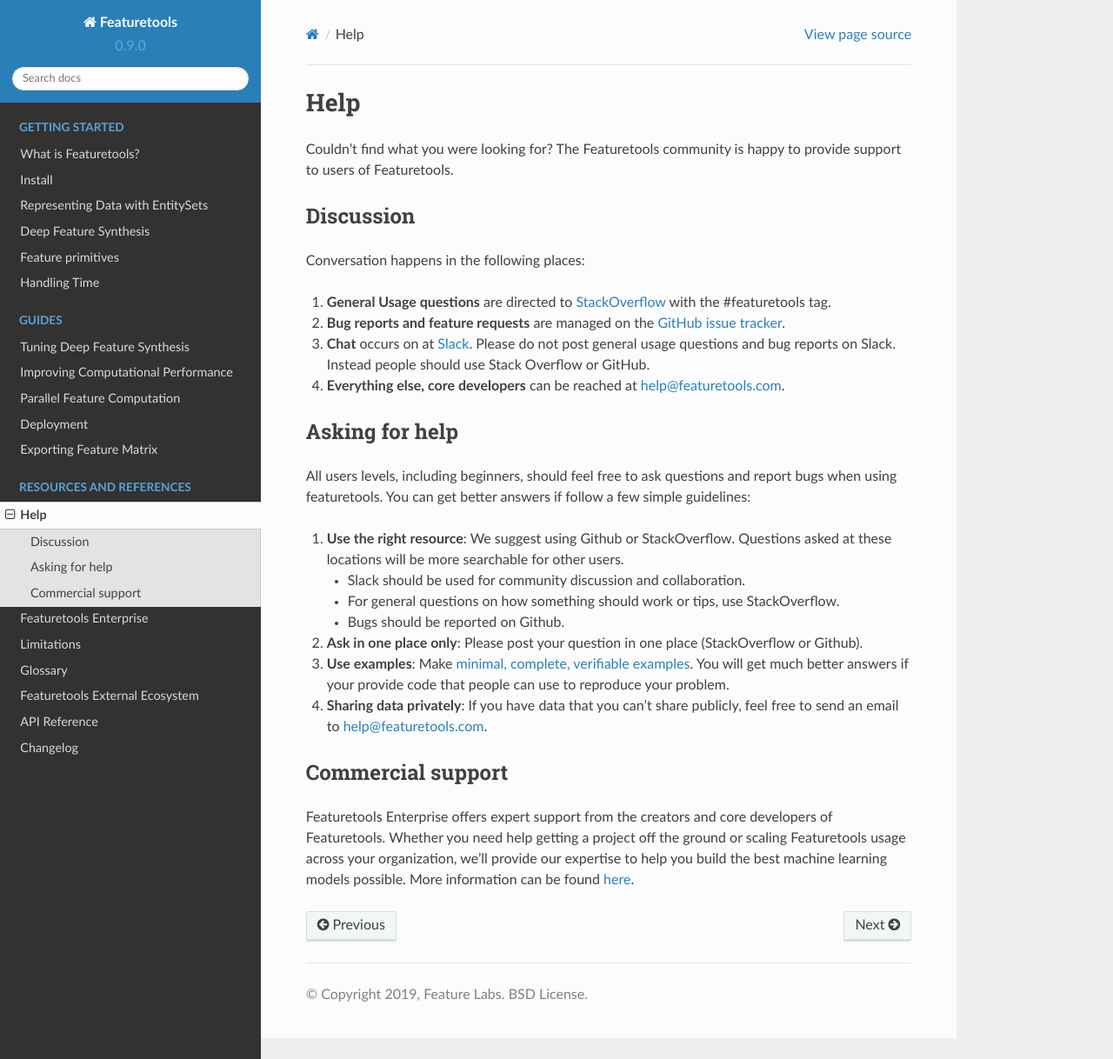
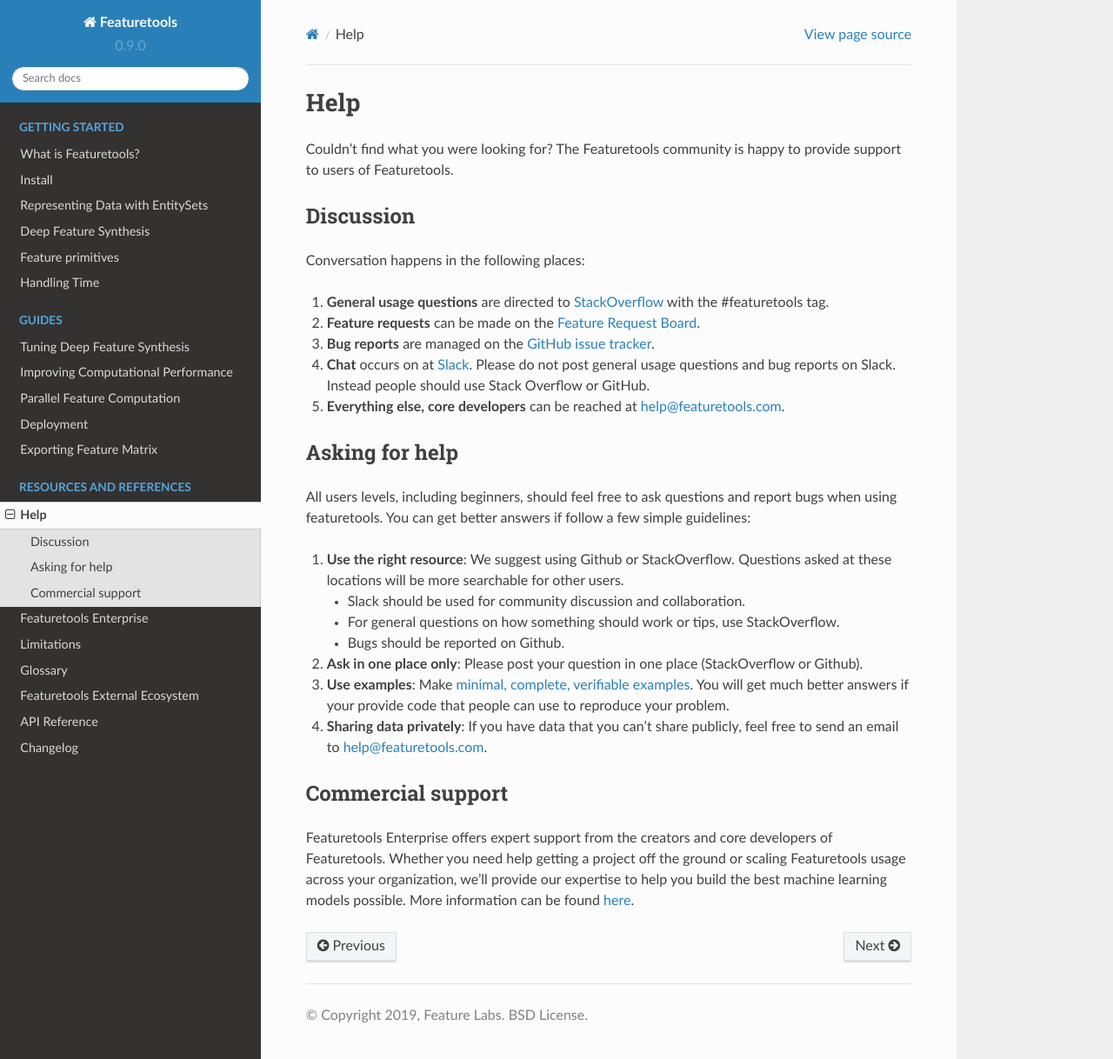
Before and after one commit to alteryx/featuretools, a Sphinx documentation site: the page built from docs/source/help.rst, in a window 1280 px wide and 1218 px high. Shown: the whole window at 87% size. Built offline with Sphinx 7.4.7 and the Read the Docs theme 2.0.0, drawn with Linux system fonts in a browser that asks for light colours; pages that are not in the unit, such as notebooks, are missing from menus.

Commit message:
misc changes

```diff
--- a/docs/source/conf.py
+++ b/docs/source/conf.py
@@ -338,4 +338,4 @@
 napoleon_use_rtype = True
 
 def setup(app):
-    app.add_stylesheet("style.css")
+    app.add_css_file("style.css")
--- a/docs/source/help.rst
+++ b/docs/source/help.rst
@@ -10,12 +10,13 @@
 
 Conversation happens in the following places:
 
-1.  **General Usage questions** are directed to `StackOverflow`_ with the #featuretools tag.
-2.  **Bug reports and feature requests** are managed on the `GitHub issue
+1.  **General usage questions** are directed to `StackOverflow`_ with the #featuretools tag.
+2.  **Feature requests** can be made on the `Feature Request Board <http://feedback.featurelabs.com>`__.
+3.  **Bug reports** are managed on the `GitHub issue
     tracker`_.
-3.  **Chat** occurs on at `Slack`_. Please do not post general usage questions and bug reports
+4.  **Chat** occurs on at `Slack`_. Please do not post general usage questions and bug reports
     on Slack. Instead people should use Stack Overflow or GitHub.
-4.  **Everything else, core developers** can be reached at help@featuretools.com.
+5.  **Everything else, core developers** can be reached at help@featuretools.com.
 
 .. _`StackOverflow`: http://stackoverflow.com/questions/tagged/featuretools
 .. _`Github issue tracker`: https://github.com/featuretools/featuretools/issues
```
Also changed, not shown: 1 other file.
